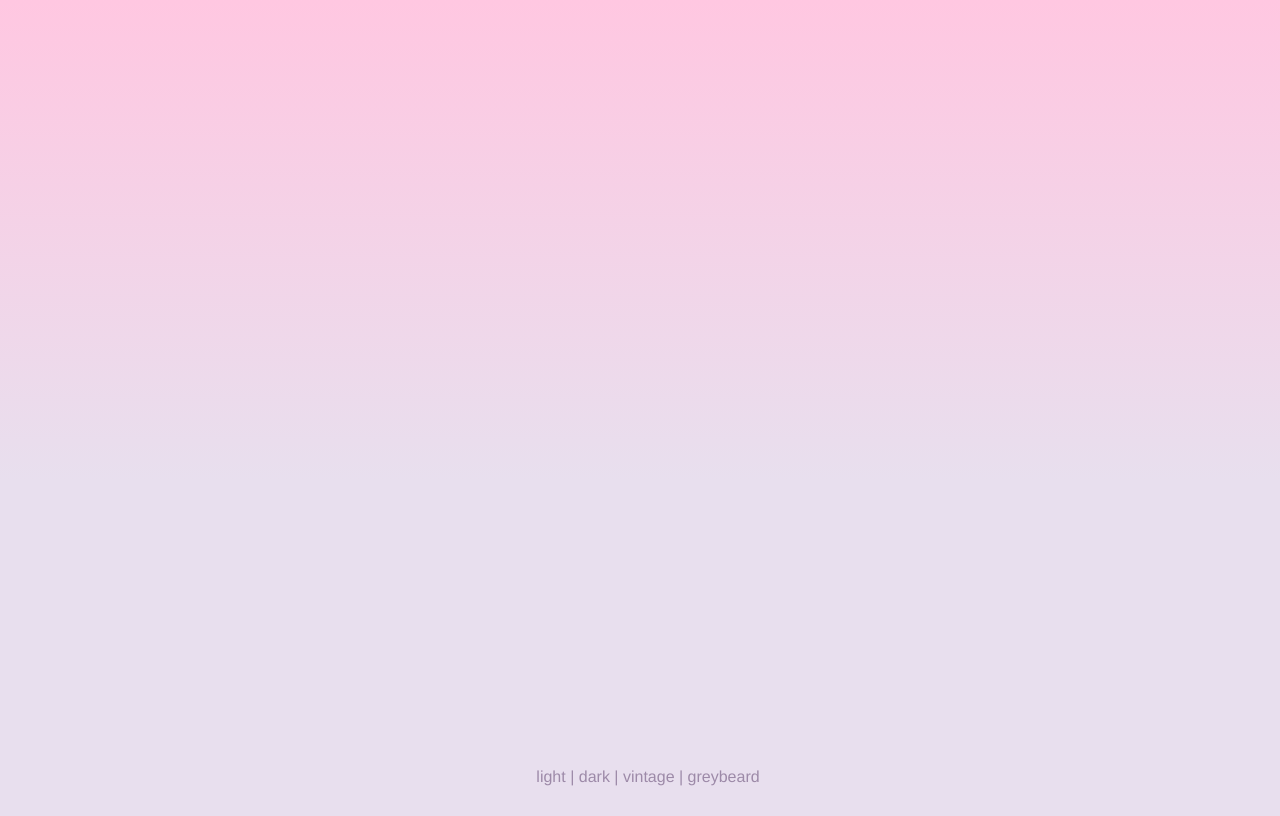
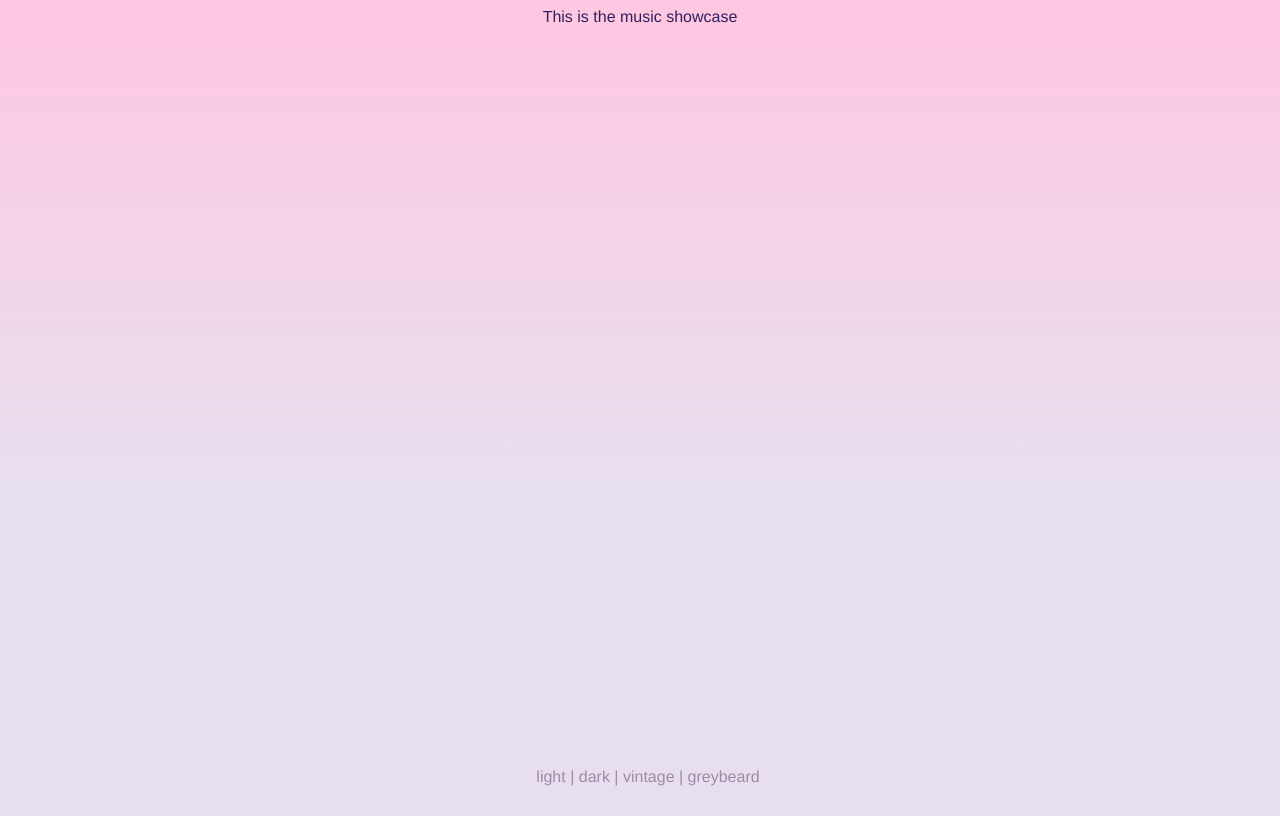
Before and after one commit to tedthemusician/site, a Vue app: page /musician in a window 1280 px wide. Built offline with nearby package versions, Linux system fonts and the light colour scheme.

Commit message:
Add intial routing

```diff
--- a/src/router/index.js
+++ b/src/router/index.js
@@ -1,6 +1,7 @@
 import Vue from 'vue'
 import VueRouter from 'vue-router'
-import Home from '../views/Home.vue'
+import Home from '@/views/Home.vue'
+import MusicShowcase from '@/views/MusicShowcase.vue'
 
 Vue.use(VueRouter)
 
@@ -8,22 +9,19 @@ const routes = [
     {
         path: '/',
         name: 'Home',
-        component: Home
+        component: Home,
     },
-    // {
-    //     path: '/about',
-    //     name: 'About',
-    //     // route level code-splitting
-    //     // this generates a separate chunk (about.[hash].js) for this route
-    //     // which is lazy-loaded when the route is visited.
-    //     component: () => import(/* webpackChunkName: "about" */ '../views/About.vue')
-    // }
+    {
+        path: '/musician',
+        name: 'Musician',
+        component: MusicShowcase,
+    },
 ]
 
 const router = new VueRouter({
     mode: 'history',
     base: process.env.BASE_URL,
-    routes
+    routes,
 })
 
 export default router
--- /dev/null
+++ b/src/views/MusicShowcase.vue
@@ -0,0 +1,15 @@
+<template>
+    <main>
+        This is the music showcase
+    </main>
+</template>
+
+<script>
+export default {
+
+}
+</script>
+
+<style scoped>
+
+</style>
```
